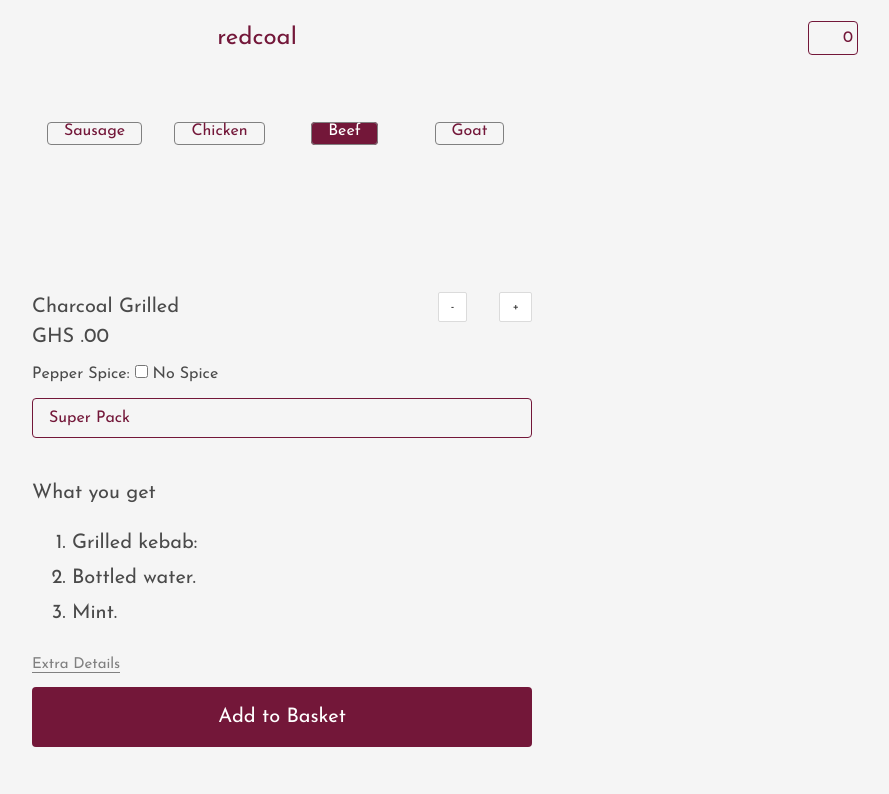
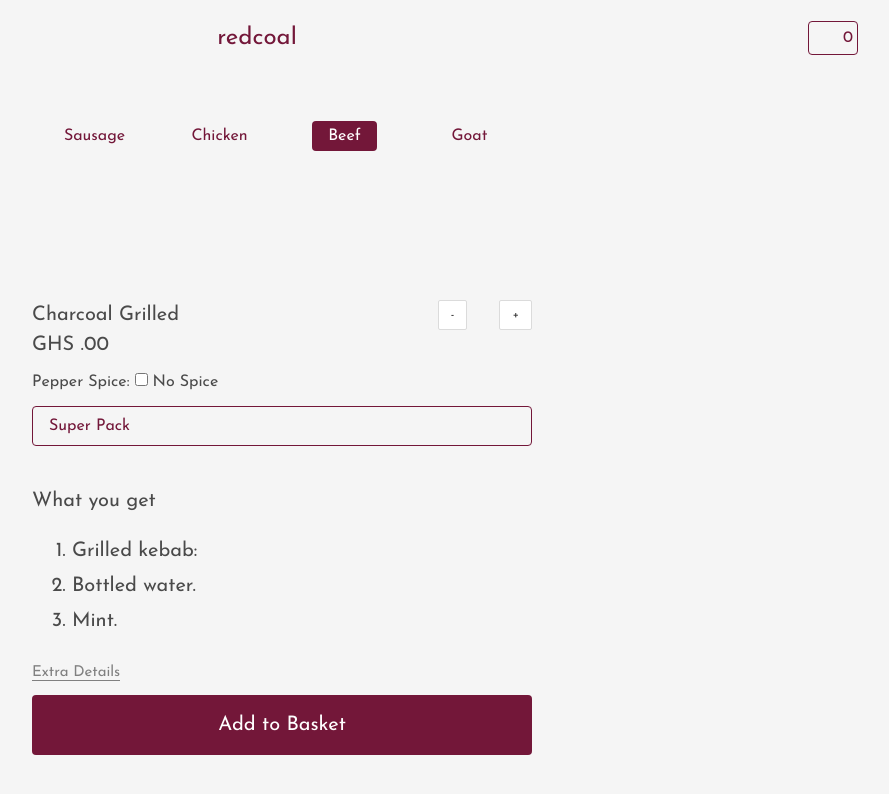
Before and after one commit to mchase007/redcoalv3., a Vue app: page /meal/beef in a window 1280 px wide. Shown: the top 794 px of the page, without its empty margins (358-1247 px from the left). Built offline with nearby package versions, Linux system fonts and the light colour scheme.

Commit message:
horizontal scroll

```diff
--- a/src/assets/scss/_productlist.scss
+++ b/src/assets/scss/_productlist.scss
@@ -14,15 +14,16 @@
 
 .mealItem {
   width: 30%;
-  padding-bottom: 5px;
-  padding-top: calc(0.5em - 5px);
+  // padding-bottom: 5px;
 
   a {
-    border: 1px solid gray;
-    padding-bottom: 5px;
+    // border: 1px solid gray;
+    padding-top: calc(0.5em - 1px);
+    padding-bottom: calc(0.5em - 1px);
     padding-left: 1em;
     padding-right: 1em;
     text-align: center;
+    line-height: 40px;
     border-radius: 4px;
     color: #731739;
   }
--- a/src/data/items.js
+++ b/src/data/items.js
@@ -54,7 +54,8 @@ const items = [
     addOnPrice: 0,
     addOnQuantity2: 0,
     addOnPrice2: 0,
-  }
+  },
+
 ]
 
 export default items
```
